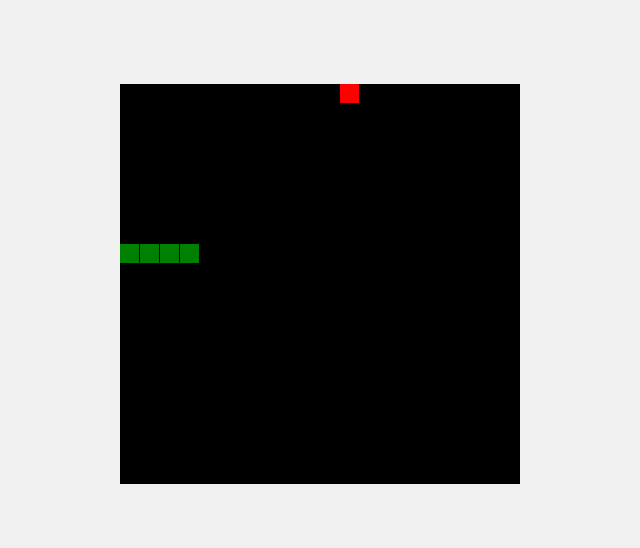
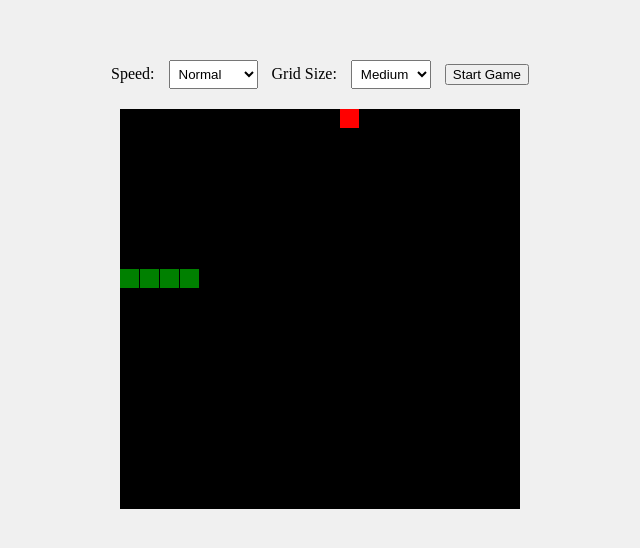
Before and after one commit to bntrai/snake, a plain HTML site: page index.html in a window 1280 px wide. Shown: the part 116-664 px from the top of the page, without its empty margins (320-960 px from the left). Drawn offline with Linux system fonts and the light colour scheme.

Commit message:
Update index.html

```diff
--- a/index.html
+++ b/index.html
@@ -7,8 +7,9 @@
     <style>
         body {
             display: flex;
+            flex-direction: column;
+            align-items: center;
             justify-content: center;
-            align-items: center;
             height: 100vh;
             background-color: #f0f0f0;
             margin: 0;
@@ -18,10 +19,44 @@
             background-color: #000;
             display: block;
         }
+
+        .controls {
+            margin-bottom: 20px;
+        }
+
+        select {
+            padding: 5px;
+            margin: 0 10px;
+        }
     </style>
 </head>
 <body>
+    <div class="controls">
+        <label for="speed">Speed:</label>
+        <select id="speed">
+            <option value="2">Slow</option>
+            <option value="4" selected>Normal</option>
+            <option value="6">Fast</option>
+            <option value="8">Very Fast</option>
+        </select>
+
+        <label for="gridSize">Grid Size:</label>
+        <select id="gridSize">
+            <option value="10">Small</option>
+            <option value="20" selected>Medium</option>
+            <option value="30">Large</option>
+        </select>
+
+        <button onclick="startGame()">Start Game</button>
+    </div>
     <canvas id="gameCanvas" width="400" height="400"></canvas>
     <script src="snake.js"></script>
+    <script>
+        function startGame() {
+            const speed = parseInt(document.getElementById('speed').value);
+            const gridSize = parseInt(document.getElementById('gridSize').value);
+            initializeGame(speed, gridSize);
+        }
+    </script>
 </body>
 </html>
```
